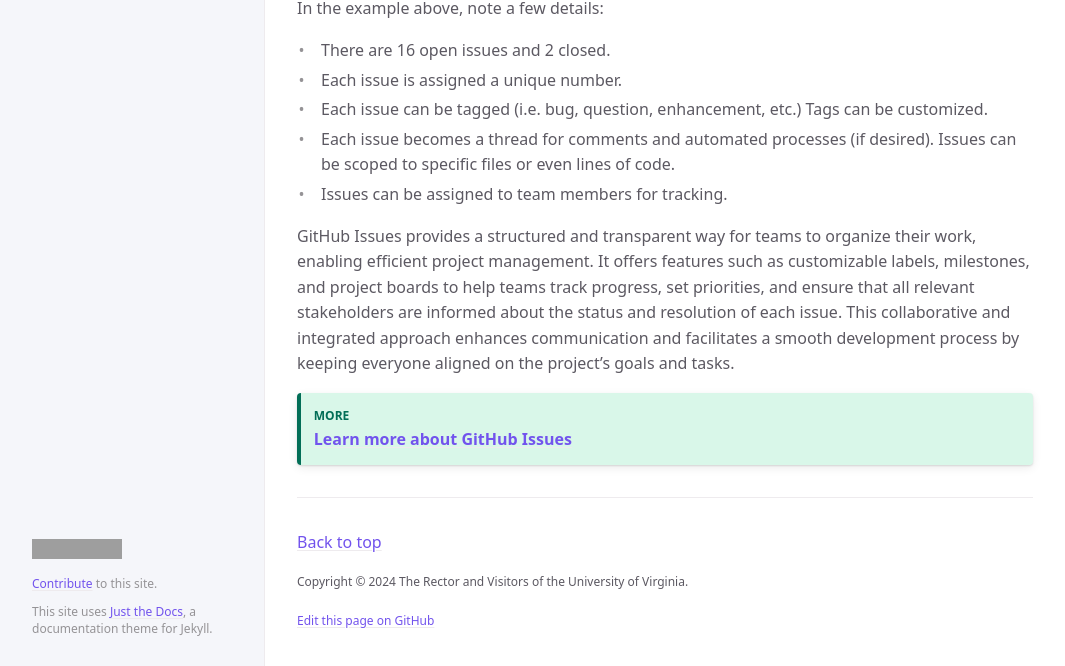
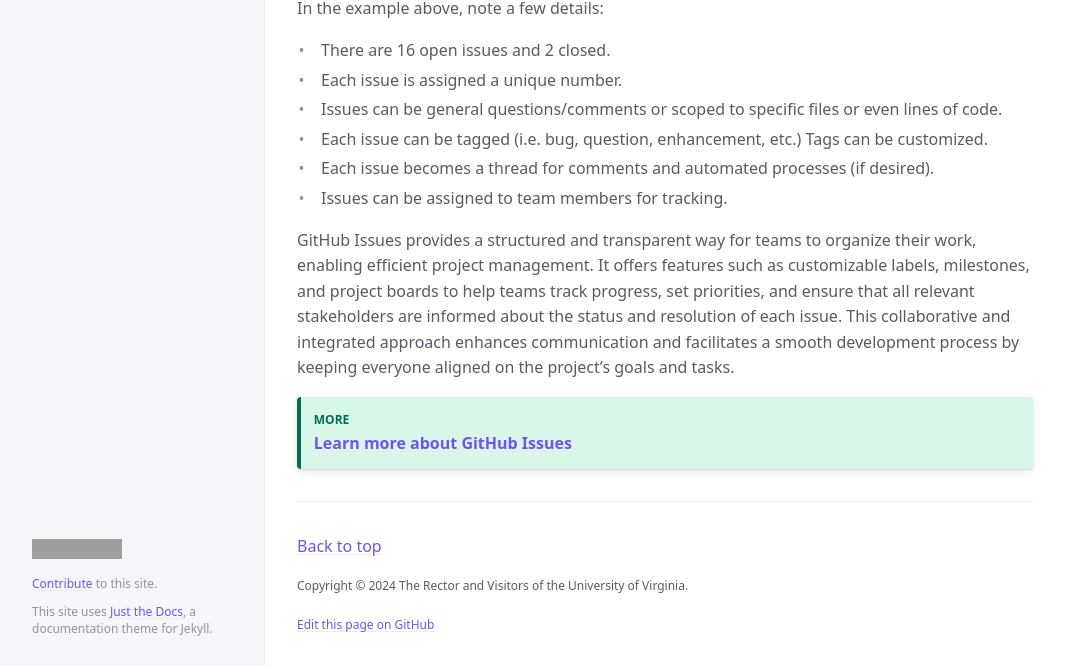
Before and after one commit to UVADS/git-basics, a Jekyll site: the page built from docs/github-issues.md, in a window 1280 px wide and 1394 px high. Shown: the part 728-1394 px from the top of the window, without its empty margins (107-1172 px from the left). Built offline with Jekyll 4.4.1, drawn with Linux system fonts in a browser that asks for light colours; cached includes are drawn as plain includes; grey boxes are pictures that could not be loaded.

Commit message:
Fixes to issues

```diff
--- a/docs/github-issues.md
+++ b/docs/github-issues.md
@@ -16,8 +16,9 @@ In the example above, note a few details:
 
 - There are 16 open issues and 2 closed.
 - Each issue is assigned a unique number.
+- Issues can be general questions/comments or scoped to specific files or even lines of code.
 - Each issue can be tagged (i.e. bug, question, enhancement, etc.) Tags can be customized.
-- Each issue becomes a thread for comments and  automated processes (if desired). Issues can be scoped to specific files or even lines of code.
+- Each issue becomes a thread for comments and  automated processes (if desired).
 - Issues can be assigned to team members for tracking.
 
 GitHub Issues provides a structured and transparent way for teams to organize their work, enabling efficient project management. It offers features such as customizable labels, milestones, and project boards to help teams track progress, set priorities, and ensure that all relevant stakeholders are informed about the status and resolution of each issue. This collaborative and integrated approach enhances communication and facilitates a smooth development process by keeping everyone aligned on the project's goals and tasks.
```
